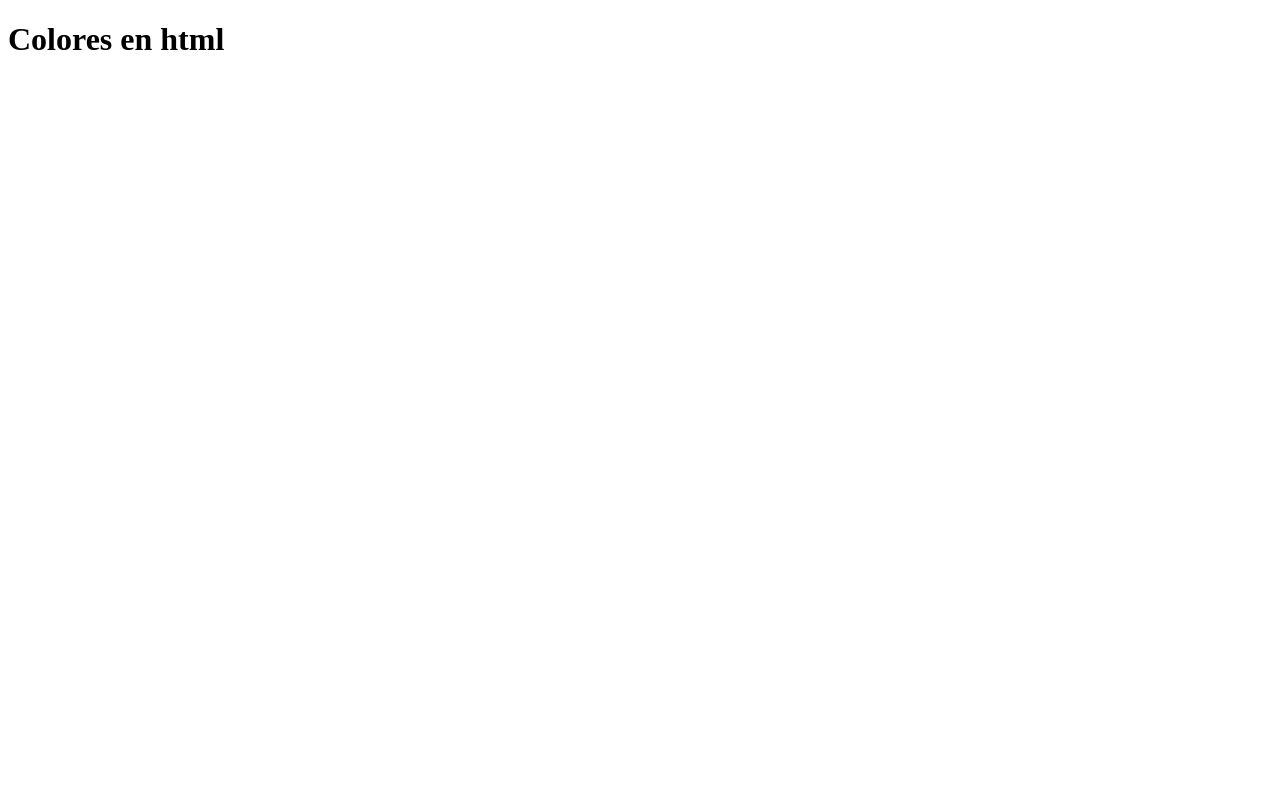
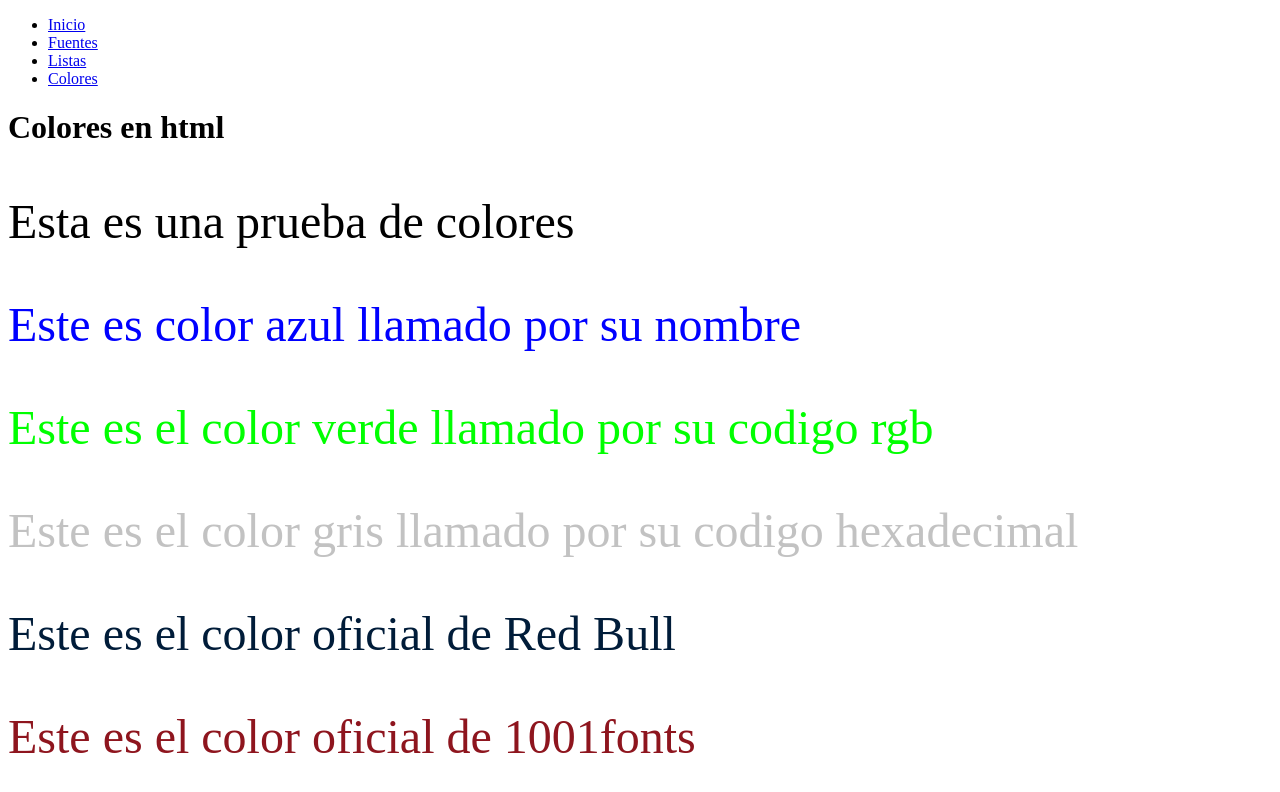
Before and after one commit to ShDigui/MiSitioWeb, a plain HTML site: page colores.html in a window 1280 px wide. Drawn offline with Linux system fonts and the light colour scheme.

Commit message:
add page colores

```diff
--- a/colores.html
+++ b/colores.html
@@ -4,9 +4,22 @@
     <meta charset="UTF-8">
     <meta http-equiv="X-UA-Compatible" content="IE=edge">
     <meta name="viewport" content="width=device-width, initial-scale=1.0">
-    <title>Collores</title>
+    <title>Colores</title>
+    <link rel="stylesheet" href="css/colores.css">
 </head>
 <body>
+    <ul>
+        <li><a href="index.html">Inicio</a></li>
+        <li><a href="fuentes.html">Fuentes</a></li>
+        <li><a href="listas.html">Listas</a></li>
+        <li><a href="colores.html">Colores</a></li>
+    </ul>
     <h1>Colores en html</h1>
+    <p>Esta es una prueba de colores</p>
+    <p class="color-azul">Este es color azul llamado por su nombre</p>
+    <p class="color-verde">Este es el color verde llamado por su codigo rgb</p>
+    <p class="color-gris">Este es el color gris llamado por su codigo hexadecimal </p>
+    <p class="color-redbull">Este es el color oficial de Red Bull</p>
+    <p class="color-1001fonts">Este es el color oficial de 1001fonts</p>
 </body>
 </html>
--- /dev/null
+++ b/css/colores.css
@@ -0,0 +1,18 @@
+p{
+    font-size:3em;
+}
+.color-azul{
+    color:blue;
+}
+.color-verde{
+    color:rgb(0,255,0);
+}
+.color-gris{
+    color:#64646464;
+}
+.color-redbull{
+    color:rgb(0,28,57)
+}
+.color-1001fonts{
+    color:rgb(142,21,30);
+}
--- a/css/fuentes.css
+++ b/css/fuentes.css
@@ -16,6 +16,11 @@ p.fuente-net {
      font-size: 50px;
      font-family: 'Bebas Neue', sans-serif;
 }
+span{
+    font-size: 1.8em;
+    color: red;
+    font-weight: 900;
+}
 /* bebas-neue-regular - latin */
 @font-face {
   font-family: 'Bebas Neue';
```
Also changed, not shown: fuentes.html (+6 -0 lines), listas.html (+1 -0 lines).
